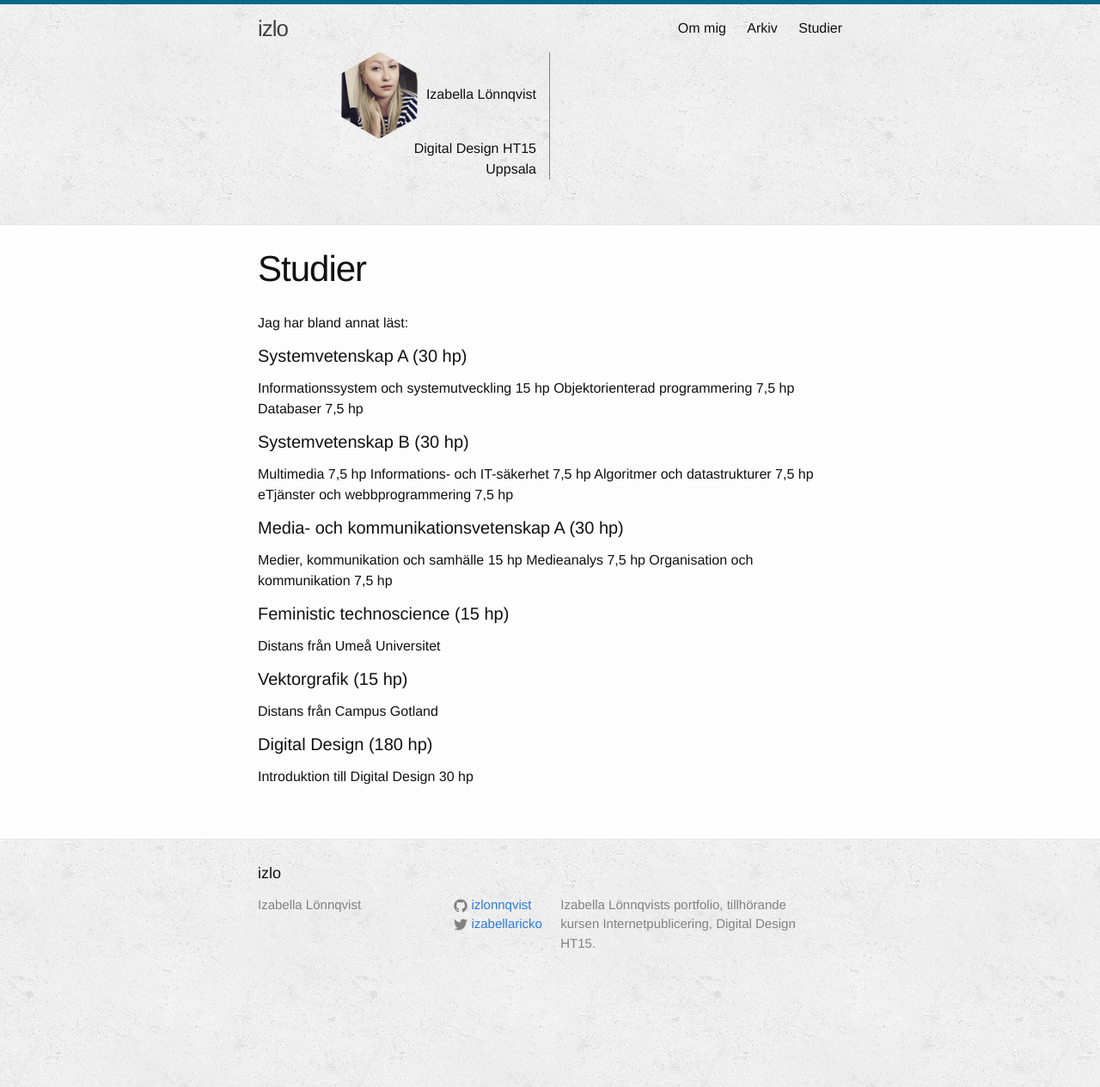
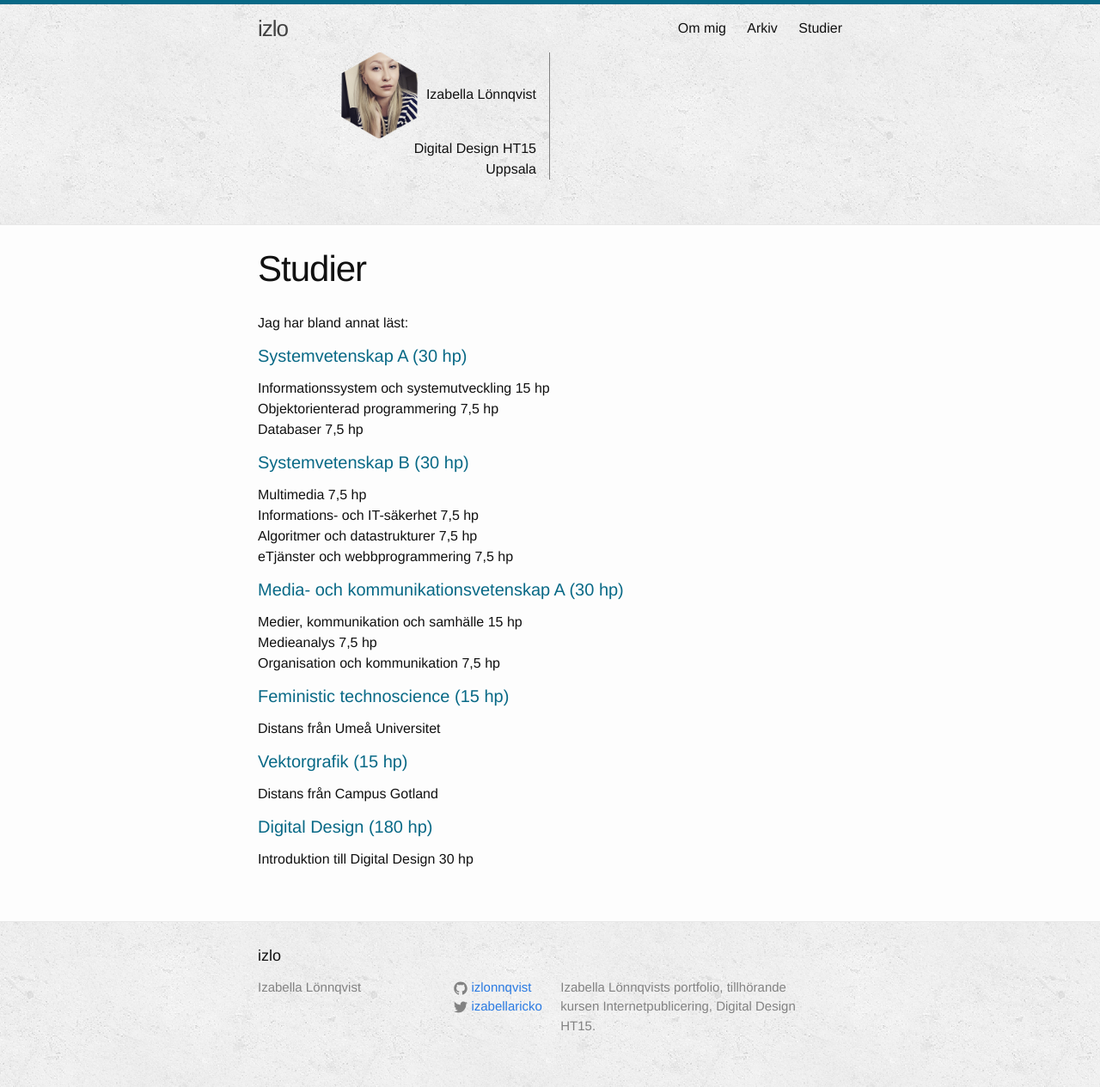
Before and after one commit to izlonnqvist/testsida, a Jekyll site: the page built from studies.md, in a window 1280 px wide. Shown: the whole page at 86% size. Built offline with Jekyll 4.4.1, drawn with Linux system fonts in a browser that asks for light colours; nearby versions of some CDN libraries.

Commit message:
changed h4

```diff
--- a/_sass/_layout.scss
+++ b/_sass/_layout.scss
@@ -232,6 +232,7 @@
 
     h4 {
         font-size: 20px;
+        color: #086986;
 
         @include media-query($on-laptop) {
             font-size: 18px;
--- a/studies.md
+++ b/studies.md
@@ -5,20 +5,21 @@ permalink: /studies/
 ---
 
 Jag har bland annat läst:
+
 #### Systemvetenskap A (30 hp)
-Informationssystem och systemutveckling 15 hp
-Objektorienterad programmering 7,5 hp
+Informationssystem och systemutveckling 15 hp<br/>
+Objektorienterad programmering 7,5 hp<br/>
 Databaser 7,5 hp
 
 #### Systemvetenskap B (30 hp)
-Multimedia 7,5 hp
-Informations- och IT-säkerhet 7,5 hp
-Algoritmer och datastrukturer 7,5 hp
+Multimedia 7,5 hp<br/>
+Informations- och IT-säkerhet 7,5 hp<br/>
+Algoritmer och datastrukturer 7,5 hp<br/>
 eTjänster och webbprogrammering 7,5 hp
 
 #### Media- och kommunikationsvetenskap A (30 hp)
-Medier, kommunikation och samhälle 15 hp
-Medieanalys 7,5 hp
+Medier, kommunikation och samhälle 15 hp<br/>
+Medieanalys 7,5 hp<br/>
 Organisation och kommunikation 7,5 hp
 
 #### Feministic technoscience (15 hp)
```
